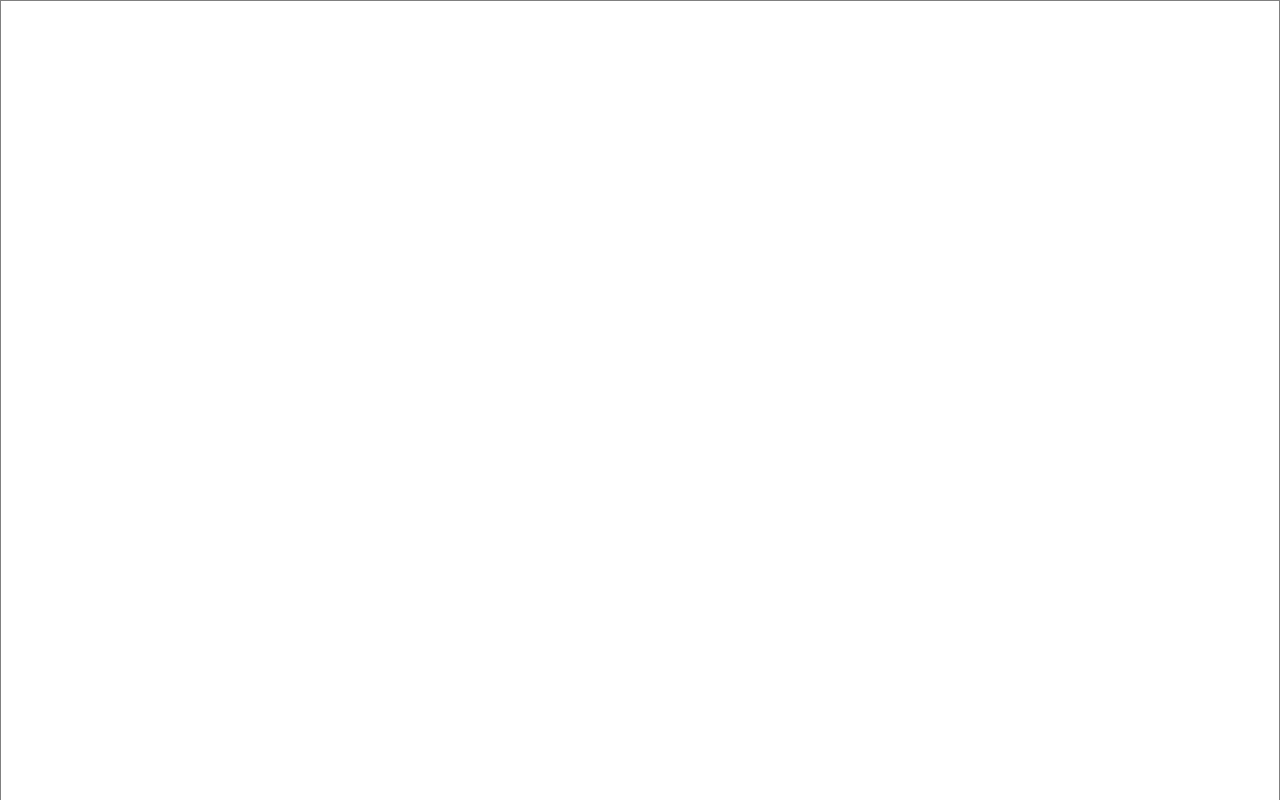
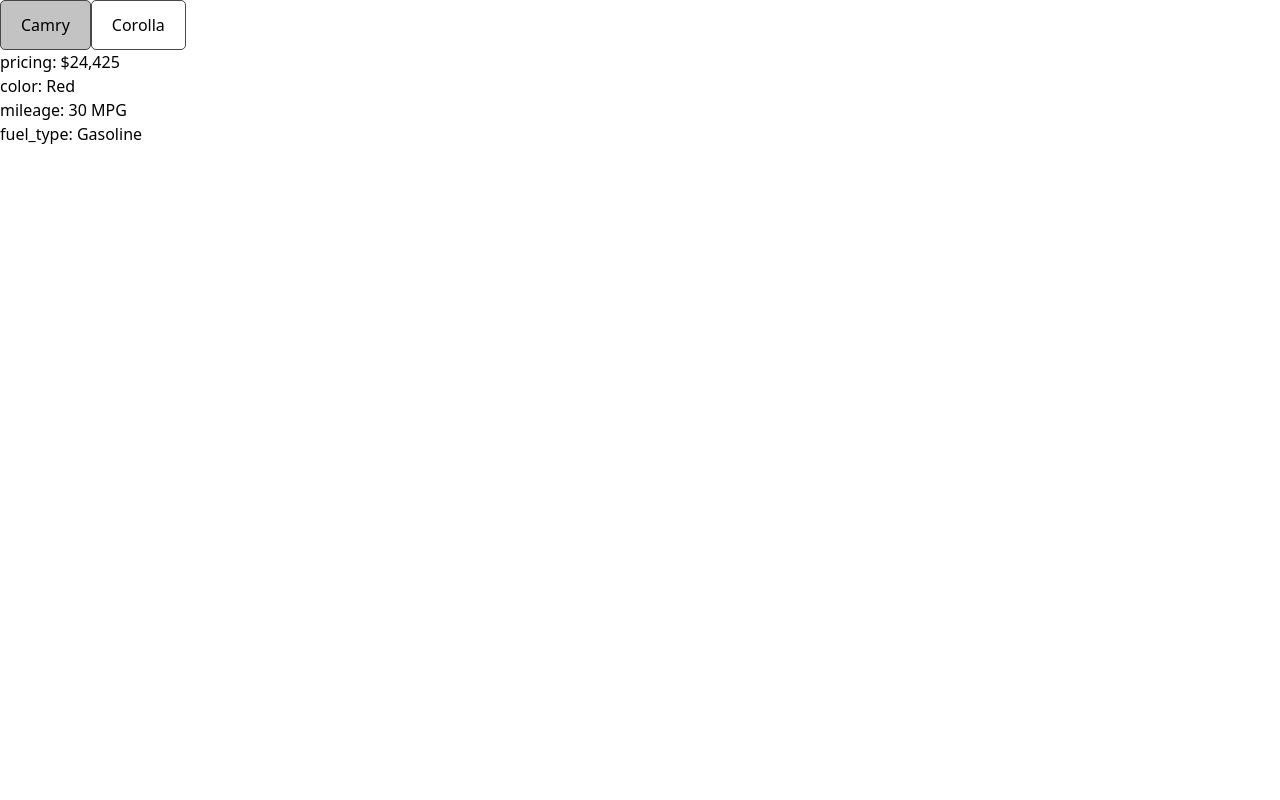
Before and after one commit to Kaushal12Shinde/mc-problems, a React (Vite) app: page / in a window 1280 px wide. Shown: the top 800 px of the page. Built offline with nearby package versions, Linux system fonts and the light colour scheme.

Commit message:
Tab Components Question

```diff
--- a/src/App.jsx
+++ b/src/App.jsx
@@ -1,9 +1,9 @@
-import BoxComponent from "./component/box/BoxComponent"
+import TabComponent from "./component/tabComponent/TabComponent"
 
 function App() {
   return (
     <>
-     <BoxComponent/>
+      <TabComponent/>
     </>
   )
 }
--- /dev/null
+++ b/src/component/tabComponent/TabComponent.css
@@ -0,0 +1,9 @@
+.nav-tab{
+    padding: 12px 20px;
+    border: 0.5px solid #474747;
+    border-radius: 5px;
+}
+
+.nav-tab.active{
+    background-color: #c3c3c3;
+}
--- /dev/null
+++ b/src/component/tabComponent/TabComponent.jsx
@@ -0,0 +1,68 @@
+import { useEffect, useState } from 'react';
+import './TabComponent.css';
+
+export default function TabComponent() {
+    const [data, setData] = useState({});
+
+    const carData = {
+        camry: {
+            pricing: "$24,425",
+            color: "Red",
+            mileage: "30 MPG",
+            fuel_type: "Gasoline",
+        },
+        corolla: {
+            pricing: "$20,025",
+            color: "Blue",
+            mileage: "32 MPG",
+            fuel_type: "Gasoline",
+        },
+    };
+
+    useEffect(() => {
+        setData(carData.camry);
+
+        const handleButtonClick = (e) => {
+            const car = e.target.dataset.car;
+            if (car && carData[car]) {
+                setData(carData[car]);
+            }
+
+            const navTabs = document.querySelectorAll('.nav-tab');
+            navTabs.forEach((tab) => {
+                tab.classList.remove('active');
+            });
+
+            e.target.classList.add('active');
+        };
+
+        const container = document.querySelector('.tab-buttons-container');
+        container.addEventListener('click', handleButtonClick);
+
+        return () => {
+            container.removeEventListener('click', handleButtonClick);
+        };
+    }, []);
+
+    return (
+        <>
+            <div className='tab-buttons-container flex items-center gap-3 p-[40px]'>
+                <button id='camry' className='nav-tab active' data-car="camry">
+                    Camry
+                </button>
+                <button id='corolla' className='nav-tab' data-car="corolla">
+                    Corolla
+                </button>
+            </div>
+            <div className='px-[40px]'>
+                {
+                    Object.entries(data).map(([key, value]) => (
+                        <div className='value' key={key}>
+                            <span className='font-medium'>{`${key}`}</span>: {`${value}`}
+                        </div>
+                    ))
+                }
+            </div>
+        </>
+    );
+}
```
